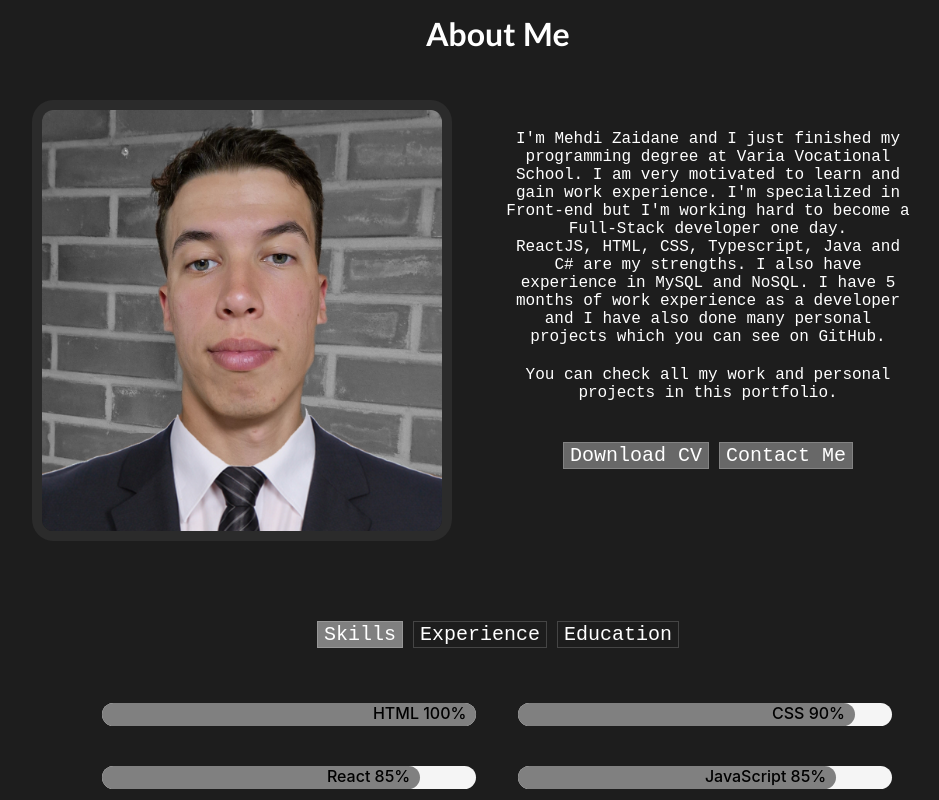
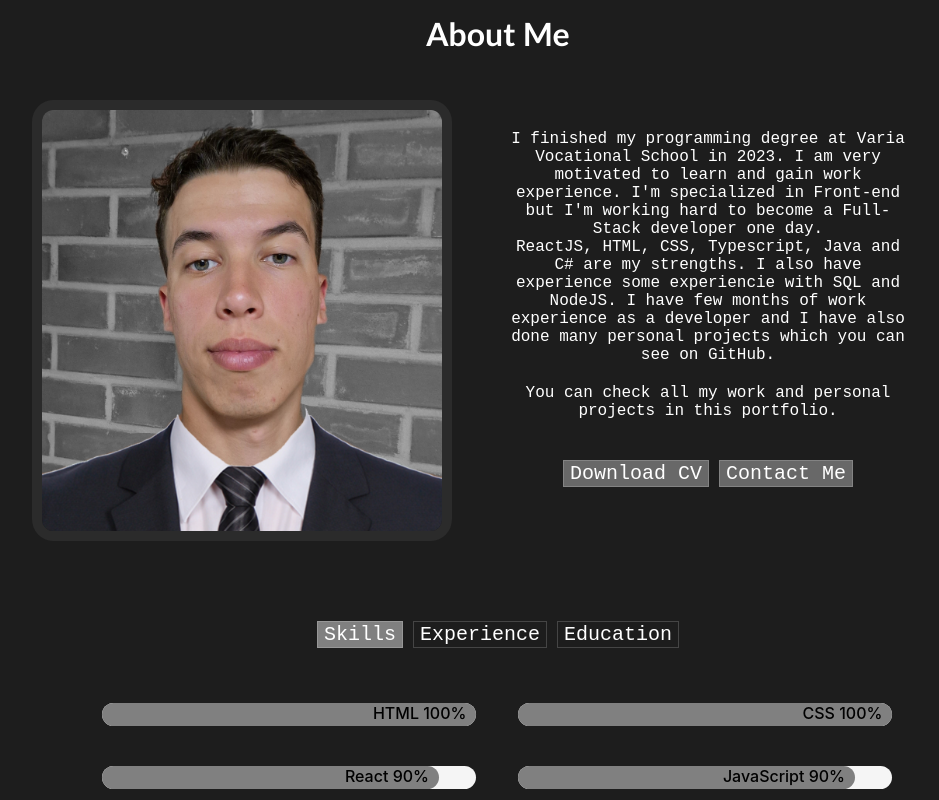
Before and after one commit to MehdiZaidaneS/miportfolio, a React (Create React App) app: page /miportfolio/ in a window 1280 px wide. Shown: the part 860-1660 px from the top of the page, without its empty margins (142-1081 px from the left). Built offline with nearby package versions, Linux system fonts and the light colour scheme.

Commit message:
Changed bio

```diff
--- a/src/Components/FrontPage/FrontPage.js
+++ b/src/Components/FrontPage/FrontPage.js
@@ -52,20 +52,20 @@ const codingSkills = [
   {
     id: 1,
     name: "CSS",
+    progress: 100,
+    percentage: "100%"
+  },
+  {
+    id: 2,
+    name: "React",
     progress: 90,
     percentage: "90%"
   },
   {
-    id: 2,
-    name: "React",
-    progress: 85,
-    percentage: "80%"
-  },
-  {
     id: 3,
     name: "JavaScript",
-    progress: 85,
-    percentage: "85%"
+    progress: 90,
+    percentage: "90%"
   },
   {
     id: 4,
@@ -88,9 +88,15 @@ const codingSkills = [
   {
     id: 7,
     name: "SQL",
-    progress: 55,
-    percentage: "55%"
+    progress: 60,
+    percentage: "60%"
   },
+  {
+    id: 8,
+    name: "NodeJS",
+    progress: 60,
+    percentage: "60%"
+  }
 
 
 ]
@@ -159,7 +165,7 @@ const educationExperience = [
          <div className='aboutMe'>
            <img src={foto} alt="" width={400}></img>
            <div className='try'>
-             <p>I'm Mehdi Zaidane and I just finished my programming degree at Varia Vocational School. I am very motivated to learn and gain work experience. I'm specialized in Front-end but I'm working hard to become a Full-Stack developer one day. <br></br>ReactJS, HTML, CSS, Typescript, Java and C# are my strengths. I also have experience in MySQL and NoSQL.  I have 5 months of work experience as a developer and I have also done many personal projects which you can see on GitHub.</p><br></br>
+             <p>I finished my programming degree at Varia Vocational School in 2023. I am very motivated to learn and gain work experience. I'm specialized in Front-end but I'm working hard to become a Full-Stack developer one day. <br></br>ReactJS, HTML, CSS, Typescript, Java and C# are my strengths. I also have experience some experiencie with SQL and NodeJS.  I have few months of work experience as a developer and I have also done many personal projects which you can see on GitHub.</p><br></br>
               <p>You can check all my work and personal projects in this portfolio. </p>
              <button><a href={CV} download>Download CV</a></button>
              <button><Link to="/contact">Contact Me</Link></button>
```
